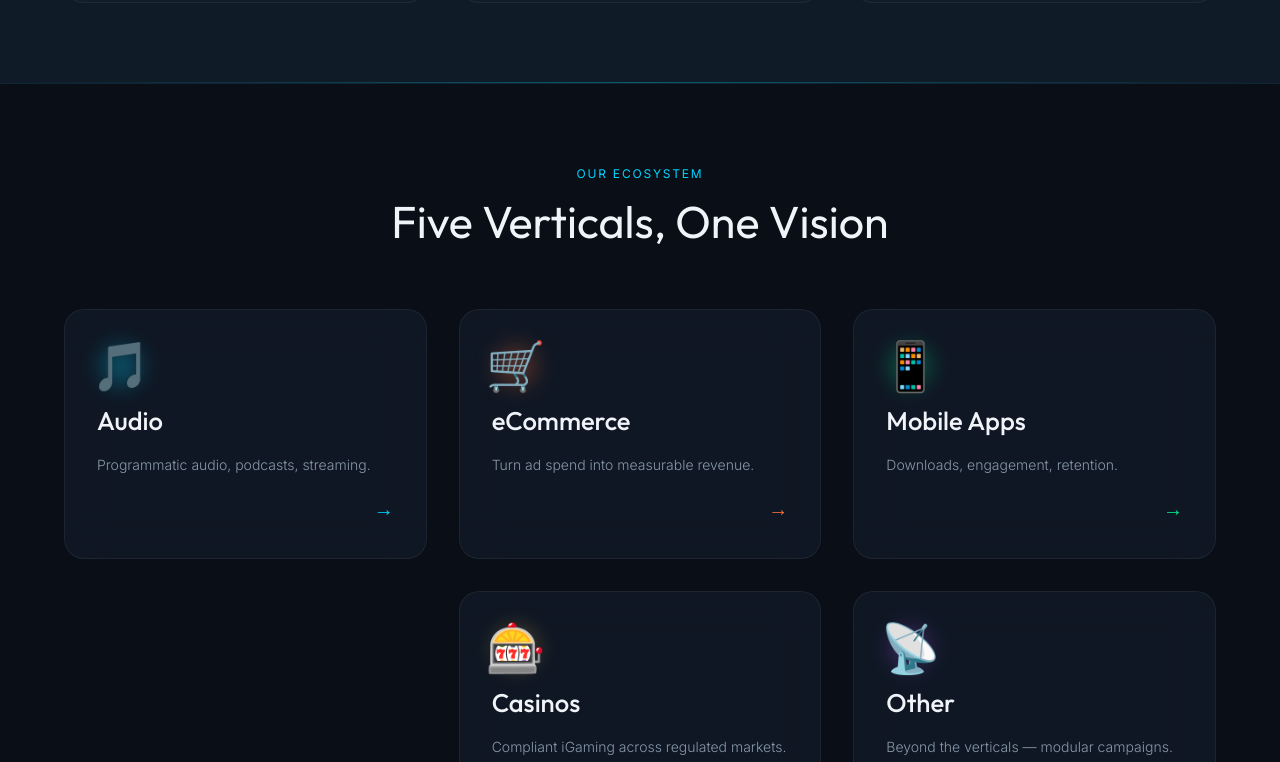
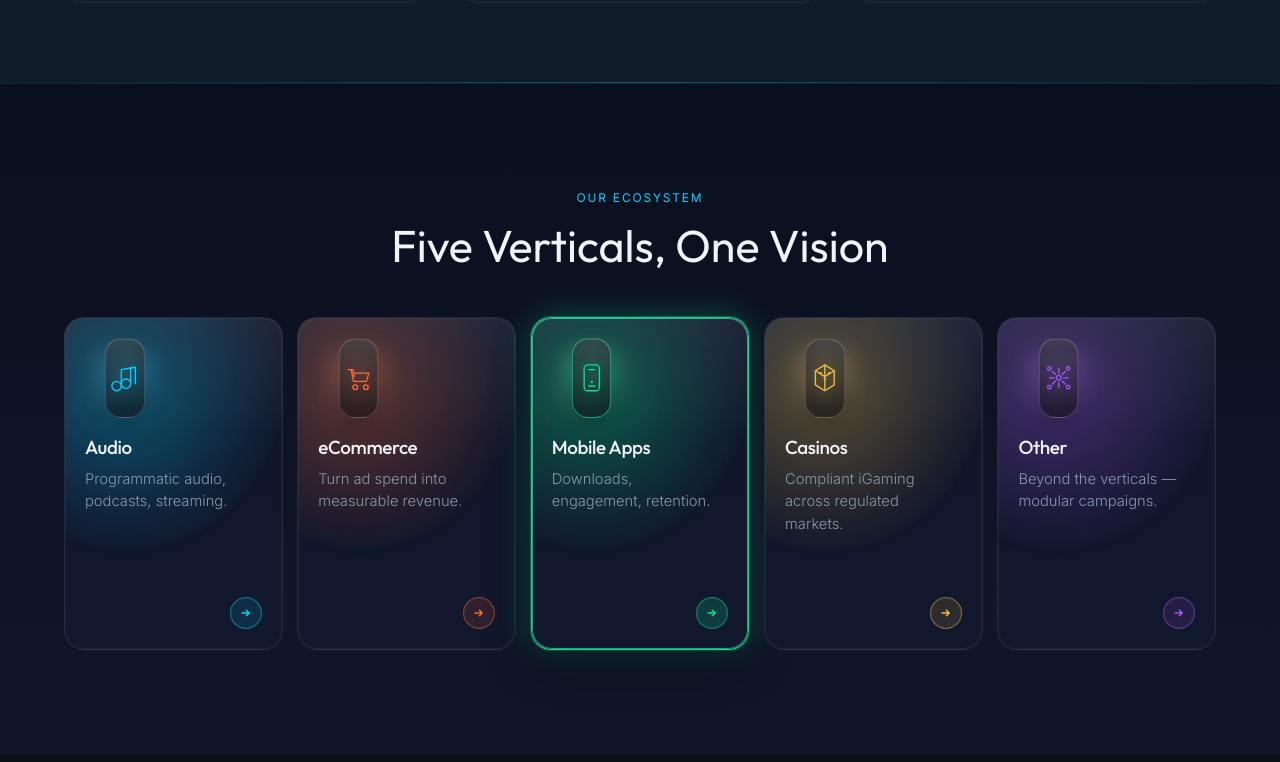
Before and after one commit to bimakrishnaproject/vantor, a Next.js app: page / in a window 1280 px wide. Shown: the part 1898-2660 px from the top of the page. Built offline with nearby package versions, Linux system fonts and the light colour scheme; no server answers.

Commit message:
feat: enhance ServicesSection and ServiceCard components with improved styles and dynamic icons

```diff
--- a/src/components/homepage/ServicesSection.module.css
+++ b/src/components/homepage/ServicesSection.module.css
@@ -1,6 +1,7 @@
 .section {
-  padding: var(--section-padding);
-  background: var(--bg-primary);
+  padding: clamp(4rem, 9vw, 6.5rem) 0;
+  background: linear-gradient(180deg, #0a0f1e 0%, #12162b 100%);
+  scroll-margin-top: 96px;
 }
 
 .inner {
@@ -10,39 +11,71 @@
 }
 
 .heading {
-  margin-bottom: var(--space-lg);
+  margin-bottom: clamp(1.75rem, 4vw, 3rem);
   text-align: center;
 }
 
 .grid {
   display: grid;
-  grid-template-columns: repeat(3, 1fr);
-  gap: var(--space-md);
+  grid-template-columns: repeat(5, minmax(0, 1fr));
+  gap: clamp(0.65rem, 1.15vw, 1rem);
+  align-items: stretch;
 }
 
-/* center the 2-card bottom row on desktop */
-.grid > :nth-child(4) { grid-column: 1 / span 1; grid-column-start: 1; }
-.grid > :nth-child(4) { grid-column-start: 1; }
-
-/* push bottom row to columns 1-2 of 3 so they sit visually centered with an empty cell */
-@supports (grid-template-areas: "a b c") {
+@media (max-width: 1180px) {
   .grid {
-    grid-template-areas:
-      "a b c"
-      ". d e";
+    grid-template-columns: repeat(3, minmax(0, 1fr));
   }
-  .grid > :nth-child(1) { grid-area: a; }
-  .grid > :nth-child(2) { grid-area: b; }
-  .grid > :nth-child(3) { grid-area: c; }
-  .grid > :nth-child(4) { grid-area: d; }
-  .grid > :nth-child(5) { grid-area: e; }
 }
 
-@media (max-width: 900px) {
-  .grid { grid-template-columns: repeat(2, 1fr); grid-template-areas: none; }
-  .grid > * { grid-area: auto !important; }
+@media (max-width: 820px) {
+  .grid {
+    grid-template-columns: repeat(2, minmax(0, 1fr));
+  }
 }
 
-@media (max-width: 560px) {
-  .grid { grid-template-columns: 1fr; }
+@media (max-width: 640px) {
+  .inner {
+    padding-inline: 0;
+  }
+
+  .heading {
+    padding-inline: var(--page-padding);
+  }
+
+  .grid {
+    grid-template-columns: none;
+    grid-auto-flow: column;
+    grid-auto-columns: minmax(82%, 82%);
+    gap: 0.85rem;
+    overflow-x: auto;
+    overscroll-behavior-x: contain;
+    scroll-snap-type: x mandatory;
+    scroll-padding-inline: var(--page-padding);
+    padding: 0 var(--page-padding) 0.5rem;
+    scrollbar-width: thin;
+    scrollbar-color: rgba(255, 255, 255, 0.18) transparent;
+    -webkit-overflow-scrolling: touch;
+  }
+
+  .grid > * {
+    scroll-snap-align: start;
+  }
+
+  .grid::-webkit-scrollbar {
+    height: 6px;
+  }
+
+  .grid::-webkit-scrollbar-track {
+    background: transparent;
+  }
+
+  .grid::-webkit-scrollbar-thumb {
+    background: rgba(255, 255, 255, 0.18);
+    border-radius: var(--radius-full);
+  }
+
+  .grid::-webkit-scrollbar-thumb:hover {
+    background: rgba(255, 255, 255, 0.28);
+  }
 }
--- a/src/components/homepage/ServicesSection.tsx
+++ b/src/components/homepage/ServicesSection.tsx
@@ -3,11 +3,42 @@ import ServiceCard from "@/components/ui/ServiceCard";
 import styles from "./ServicesSection.module.css";
 
 const SERVICES = [
-  { title: "Audio",       description: "Programmatic audio, podcasts, streaming.", icon: "🎵", href: "/audio",       accent: "#00d4ff" },
-  { title: "eCommerce",   description: "Turn ad spend into measurable revenue.",   icon: "🛒", href: "/ecommerce",   accent: "#ff6b35" },
-  { title: "Mobile Apps", description: "Downloads, engagement, retention.",        icon: "📱", href: "/mobile-apps", accent: "#00e88f" },
-  { title: "Casinos",     description: "Compliant iGaming across regulated markets.", icon: "🎰", href: "/casinos",  accent: "#f0c040" },
-  { title: "Other",       description: "Beyond the verticals — modular campaigns.", icon: "📡", href: "/other",      accent: "#a855f7" },
+  {
+    title: "Audio",
+    description: "Programmatic audio, podcasts, streaming.",
+    icon: <AudioIcon />,
+    href: "/audio",
+    accent: "#00d4ff",
+  },
+  {
+    title: "eCommerce",
+    description: "Turn ad spend into measurable revenue.",
+    icon: <CommerceIcon />,
+    href: "/ecommerce",
+    accent: "#ff6b35",
+  },
+  {
+    title: "Mobile Apps",
+    description: "Downloads, engagement, retention.",
+    icon: <MobileIcon />,
+    href: "/mobile-apps",
+    accent: "#00e88f",
+    highlighted: true,
+  },
+  {
+    title: "Casinos",
+    description: "Compliant iGaming across regulated markets.",
+    icon: <CasinoIcon />,
+    href: "/casinos",
+    accent: "#f0c040",
+  },
+  {
+    title: "Other",
+    description: "Beyond the verticals — modular campaigns.",
+    icon: <NetworkIcon />,
+    href: "/other",
+    accent: "#a855f7",
+  },
 ];
 
 export default function ServicesSection() {
@@ -30,6 +61,7 @@ export default function ServicesSection() {
               icon={s.icon}
               href={s.href}
               accentColor={s.accent}
+              highlighted={"highlighted" in s && s.highlighted}
             />
           ))}
         </div>
@@ -37,3 +69,116 @@ export default function ServicesSection() {
     </section>
   );
 }
+
+function AudioIcon() {
+  return (
+    <svg viewBox="0 0 64 64" role="img" aria-hidden="true">
+      <path
+        d="M26 46c0 4.4-3.6 8-8 8s-8-3.6-8-8 3.6-8 8-8 8 3.6 8 8Zm0 0V18l24-4v28"
+        fill="none"
+        stroke="currentColor"
+        strokeWidth="2.25"
+        strokeLinecap="round"
+        strokeLinejoin="round"
+      />
+      <path
+        d="M42 42c0 4.4-3.6 8-8 8s-8-3.6-8-8 3.6-8 8-8 8 3.6 8 8Z"
+        fill="none"
+        stroke="currentColor"
+        strokeWidth="2.25"
+        strokeLinecap="round"
+        strokeLinejoin="round"
+      />
+      <path
+        d="M42 14v28"
+        fill="none"
+        stroke="currentColor"
+        strokeWidth="2.25"
+        strokeLinecap="round"
+      />
+    </svg>
+  );
+}
+
+function CommerceIcon() {
+  return (
+    <svg viewBox="0 0 64 64" role="img" aria-hidden="true">
+      <path
+        d="M14 18h5l4 20h22l4-14H25"
+        fill="none"
+        stroke="currentColor"
+        strokeWidth="2.25"
+        strokeLinecap="round"
+        strokeLinejoin="round"
+      />
+      <circle cx="26" cy="48" r="4" fill="none" stroke="currentColor" strokeWidth="2.25" />
+      <circle cx="44" cy="48" r="4" fill="none" stroke="currentColor" strokeWidth="2.25" />
+      <path
+        d="M19 18h3l2.5 12"
+        fill="none"
+        stroke="currentColor"
+        strokeWidth="2.25"
+        strokeLinecap="round"
+        strokeLinejoin="round"
+      />
+    </svg>
+  );
+}
+
+function MobileIcon() {
+  return (
+    <svg viewBox="0 0 64 64" role="img" aria-hidden="true">
+      <rect
+        x="19"
+        y="10"
+        width="26"
+        height="44"
+        rx="6"
+        ry="6"
+        fill="none"
+        stroke="currentColor"
+        strokeWidth="2.25"
+      />
+      <path d="M27 18h10" fill="none" stroke="currentColor" strokeWidth="2.25" strokeLinecap="round" />
+      <path d="M27 46h10" fill="none" stroke="currentColor" strokeWidth="2.25" strokeLinecap="round" />
+      <circle cx="32" cy="39" r="2" fill="currentColor" />
+    </svg>
+  );
+}
+
+function CasinoIcon() {
+  return (
+    <svg viewBox="0 0 64 64" role="img" aria-hidden="true">
+      <path
+        d="M32 10 48 20v24L32 54 16 44V20Z"
+        fill="none"
+        stroke="currentColor"
+        strokeWidth="2.25"
+        strokeLinejoin="round"
+      />
+      <path d="M32 10v44M16 20l16 10 16-10" fill="none" stroke="currentColor" strokeWidth="2.25" strokeLinejoin="round" />
+      <circle cx="25" cy="24" r="1.8" fill="currentColor" />
+      <circle cx="39" cy="24" r="1.8" fill="currentColor" />
+      <circle cx="32" cy="34" r="1.8" fill="currentColor" />
+    </svg>
+  );
+}
+
+function NetworkIcon() {
+  return (
+    <svg viewBox="0 0 64 64" role="img" aria-hidden="true">
+      <circle cx="32" cy="32" r="4" fill="none" stroke="currentColor" strokeWidth="2.25" />
+      <path
+        d="M32 16v8M32 40v8M16 32h8M40 32h8M21 21l5 5M38 38l5 5M43 21l-5 5M26 38l-5 5"
+        fill="none"
+        stroke="currentColor"
+        strokeWidth="2.25"
+        strokeLinecap="round"
+      />
+      <circle cx="16" cy="16" r="3" fill="none" stroke="currentColor" strokeWidth="2.25" />
+      <circle cx="48" cy="16" r="3" fill="none" stroke="currentColor" strokeWidth="2.25" />
+      <circle cx="16" cy="48" r="3" fill="none" stroke="currentColor" strokeWidth="2.25" />
+      <circle cx="48" cy="48" r="3" fill="none" stroke="currentColor" strokeWidth="2.25" />
+    </svg>
+  );
+}
--- a/src/components/ui/ServiceCard.module.css
+++ b/src/components/ui/ServiceCard.module.css
@@ -1,79 +1,245 @@
 .card {
   --card-accent: var(--accent-primary);
+  --card-glow: color-mix(in srgb, var(--card-accent) 34%, transparent);
   position: relative;
   display: flex;
   flex-direction: column;
-  gap: var(--space-sm);
-  padding: var(--space-md);
-  min-height: 220px;
-  background: var(--bg-card);
+  justify-content: space-between;
+  gap: 1rem;
+  min-height: clamp(18rem, 26vw, 23rem);
+  padding: clamp(1rem, 1.6vw, 1.25rem);
+  background:
+    linear-gradient(180deg, rgba(255, 255, 255, 0.05), transparent 35%),
+    rgba(18, 24, 46, 0.84);
   backdrop-filter: var(--glass-blur);
   -webkit-backdrop-filter: var(--glass-blur);
-  border: 1px solid var(--border-subtle);
-  border-radius: var(--radius-lg);
-  transition: border-color var(--transition-base), box-shadow var(--transition-base),
-    transform var(--transition-base);
+  border: 1px solid rgba(255, 255, 255, 0.08);
+  border-radius: 1.25rem;
+  overflow: hidden;
+  isolation: isolate;
+  text-decoration: none;
+  transition:
+    transform var(--transition-base),
+    box-shadow var(--transition-base),
+    border-color var(--transition-base),
+    opacity var(--transition-base);
+}
+
+.card::before {
+  content: "";
+  position: absolute;
+  inset: 0;
+  background:
+    radial-gradient(circle at 28% 24%, var(--card-glow), transparent 54%),
+    linear-gradient(160deg, rgba(255, 255, 255, 0.04), transparent 55%);
+  opacity: 0.88;
+  pointer-events: none;
+  transition: opacity var(--transition-base), transform var(--transition-base);
+}
+
+.card::after {
+  content: "";
+  position: absolute;
+  inset: 0;
+  border-radius: inherit;
+  border: 1px solid rgba(255, 255, 255, 0.04);
+  pointer-events: none;
+  mix-blend-mode: screen;
 }
 
 .card:hover {
   transform: scale(1.02);
-  border-color: var(--card-accent);
-  box-shadow: 0 0 40px color-mix(in srgb, var(--card-accent) 18%, transparent);
+  border-color: color-mix(in srgb, var(--card-accent) 58%, white 8%);
+  box-shadow: 0 18px 40px rgba(0, 0, 0, 0.36), 0 0 40px var(--card-glow);
 }
 
 .iconWrap {
   position: relative;
+  display: inline-grid;
+  align-items: center;
+  justify-content: center;
+  width: 5rem;
+  height: 5rem;
+  margin-bottom: 0.15rem;
+}
+
+.iconGlow {
+  content: "";
+  position: absolute;
+  inset: 11%;
+  border-radius: 1rem;
+  background:
+    radial-gradient(circle at 50% 35%, color-mix(in srgb, var(--card-accent) 48%, transparent), transparent 68%),
+    linear-gradient(145deg, rgba(255, 255, 255, 0.16), rgba(255, 255, 255, 0.03));
+  filter: blur(10px);
+  opacity: 0.8;
+  transition: opacity var(--transition-base), transform var(--transition-base), filter var(--transition-base);
+}
+
+.iconGlass {
+  position: relative;
+  z-index: 1;
   display: inline-flex;
   align-items: center;
   justify-content: center;
-  width: 48px;
-  height: 48px;
-  font-size: 48px;
-  line-height: 1;
-  color: var(--card-accent);
+  width: 100%;
+  height: 100%;
+  border-radius: 1rem;
+  background:
+    linear-gradient(180deg, rgba(255, 255, 255, 0.18), rgba(255, 255, 255, 0.04)),
+    color-mix(in srgb, var(--card-accent) 10%, rgba(8, 12, 25, 0.88));
+  border: 1px solid rgba(255, 255, 255, 0.12);
+  backdrop-filter: blur(14px) saturate(1.1);
+  -webkit-backdrop-filter: blur(14px) saturate(1.1);
+  box-shadow:
+    inset 0 1px 0 rgba(255, 255, 255, 0.12),
+    inset 0 -16px 30px rgba(0, 0, 0, 0.2),
+    0 8px 24px rgba(0, 0, 0, 0.22);
 }
 
-.iconWrap::before {
-  content: "";
-  position: absolute;
-  inset: -8px;
-  border-radius: var(--radius-full);
-  background: radial-gradient(
-    circle,
-    color-mix(in srgb, var(--card-accent) 35%, transparent) 0%,
-    transparent 70%
-  );
-  filter: blur(8px);
-  z-index: -1;
+.icon {
+  display: inline-flex;
+  width: 2.35rem;
+  height: 2.35rem;
+  color: var(--card-accent);
+  filter: drop-shadow(0 0 10px color-mix(in srgb, var(--card-accent) 60%, transparent));
+}
+
+.icon svg {
+  width: 100%;
+  height: 100%;
+}
+
+.body {
+  position: relative;
+  z-index: 1;
+  display: flex;
+  flex-direction: column;
+  gap: 0.55rem;
+  flex: 1;
 }
 
 .title {
-  font-size: var(--text-h3);
+  font-size: clamp(1.18rem, 1.3vw, 1.5rem);
   font-weight: 500;
+  letter-spacing: -0.02em;
   color: var(--text-primary);
 }
 
 .description {
-  font-size: var(--text-body-sm);
+  font-size: clamp(0.92rem, 1vw, 1rem);
+  line-height: 1.55;
   color: var(--text-secondary);
-  flex: 1;
+  max-width: 18ch;
 }
 
 .arrow {
+  position: relative;
+  z-index: 1;
   align-self: flex-end;
-  font-size: 1.25rem;
   color: var(--card-accent);
-  transition: transform var(--transition-base);
+  width: 2rem;
+  height: 2rem;
+  display: inline-flex;
+  align-items: center;
+  justify-content: center;
+  border-radius: var(--radius-full);
+  border: 1px solid color-mix(in srgb, var(--card-accent) 46%, transparent);
+  background: color-mix(in srgb, var(--card-accent) 12%, transparent);
+  box-shadow: 0 0 0 1px rgba(255, 255, 255, 0.03) inset;
+  transition:
+    transform var(--transition-base),
+    background var(--transition-base),
+    border-color var(--transition-base);
+}
+
+.arrow svg {
+  width: 1rem;
+  height: 1rem;
 }
 
 .card:hover .arrow {
-  transform: translate(4px, -4px);
+  transform: translate(3px, -3px);
+  background: color-mix(in srgb, var(--card-accent) 20%, transparent);
+  border-color: color-mix(in srgb, var(--card-accent) 68%, white 6%);
+}
+
+.card:hover .iconGlow {
+  opacity: 1;
+  transform: scale(1.04);
+  filter: blur(12px);
+}
+
+.card:hover::before {
+  opacity: 1;
+}
+
+.card[data-highlighted="true"] {
+  border-color: color-mix(in srgb, var(--card-accent) 78%, white 10%);
+  box-shadow:
+    0 18px 40px rgba(0, 0, 0, 0.38),
+    0 0 0 1px color-mix(in srgb, var(--card-accent) 30%, transparent),
+    0 0 34px color-mix(in srgb, var(--card-accent) 30%, transparent);
+}
+
+.card[data-highlighted="true"]::after {
+  border-color: color-mix(in srgb, var(--card-accent) 54%, white 10%);
+}
+
+.card[data-highlighted="true"]::before {
+  opacity: 1;
+  animation: pulseGlow 3.6s ease-in-out infinite;
+}
+
+.card[data-highlighted="true"] .iconGlow {
+  opacity: 1;
+}
+
+.card[data-highlighted="true"] .iconGlass {
+  border-color: color-mix(in srgb, var(--card-accent) 38%, rgba(255, 255, 255, 0.12));
+}
+
+.card[data-highlighted="true"] .arrow {
+  background: color-mix(in srgb, var(--card-accent) 18%, transparent);
+}
+
+.card[data-highlighted="true"]:hover {
+  transform: scale(1.02) translateY(-4px);
+  box-shadow:
+    0 20px 44px rgba(0, 0, 0, 0.4),
+    0 0 48px color-mix(in srgb, var(--card-accent) 40%, transparent);
+}
+
+@keyframes pulseGlow {
+  0%,
+  100% {
+    transform: scale(1);
+    opacity: 0.9;
+  }
+
+  50% {
+    transform: scale(1.02);
+    opacity: 1;
+  }
 }
 
 @media (prefers-reduced-motion: reduce) {
-  .card:hover {
+  .card,
+  .card::before,
+  .iconGlow,
+  .arrow {
+    transition: none;
+  }
+
+  .card:hover,
+  .card[data-highlighted="true"]:hover {
     transform: none;
   }
+
+  .card[data-highlighted="true"]::before {
+    animation: none;
+  }
+
   .card:hover .arrow {
     transform: none;
   }
--- a/src/components/ui/ServiceCard.tsx
+++ b/src/components/ui/ServiceCard.tsx
@@ -8,6 +8,7 @@ interface ServiceCardProps {
   icon: ReactNode;
   href: string;
   accentColor?: string;
+  highlighted?: boolean;
 }
 
 export default function ServiceCard({
@@ -16,20 +17,40 @@ export default function ServiceCard({
   icon,
   href,
   accentColor,
+  highlighted = false,
 }: ServiceCardProps) {
   const style = accentColor
     ? ({ "--card-accent": accentColor } as CSSProperties)
     : undefined;
 
   return (
-    <Link href={href} className={styles.card} style={style}>
+    <Link
+      href={href}
+      className={styles.card}
+      style={style}
+      data-highlighted={highlighted ? "true" : undefined}
+    >
       <span className={styles.iconWrap} aria-hidden="true">
-        {icon}
+        <span className={styles.iconGlow} />
+        <span className={styles.iconGlass}>
+          <span className={styles.icon}>{icon}</span>
+        </span>
       </span>
-      <h3 className={styles.title}>{title}</h3>
-      <p className={styles.description}>{description}</p>
+      <div className={styles.body}>
+        <h3 className={styles.title}>{title}</h3>
+        <p className={styles.description}>{description}</p>
+      </div>
       <span className={styles.arrow} aria-hidden="true">
-        →
+        <svg viewBox="0 0 20 20">
+          <path
+            d="M5 10h9m-3.5-3.5 3.5 3.5-3.5 3.5"
+            fill="none"
+            stroke="currentColor"
+            strokeWidth="1.8"
+            strokeLinecap="round"
+            strokeLinejoin="round"
+          />
+        </svg>
       </span>
     </Link>
   );
```
